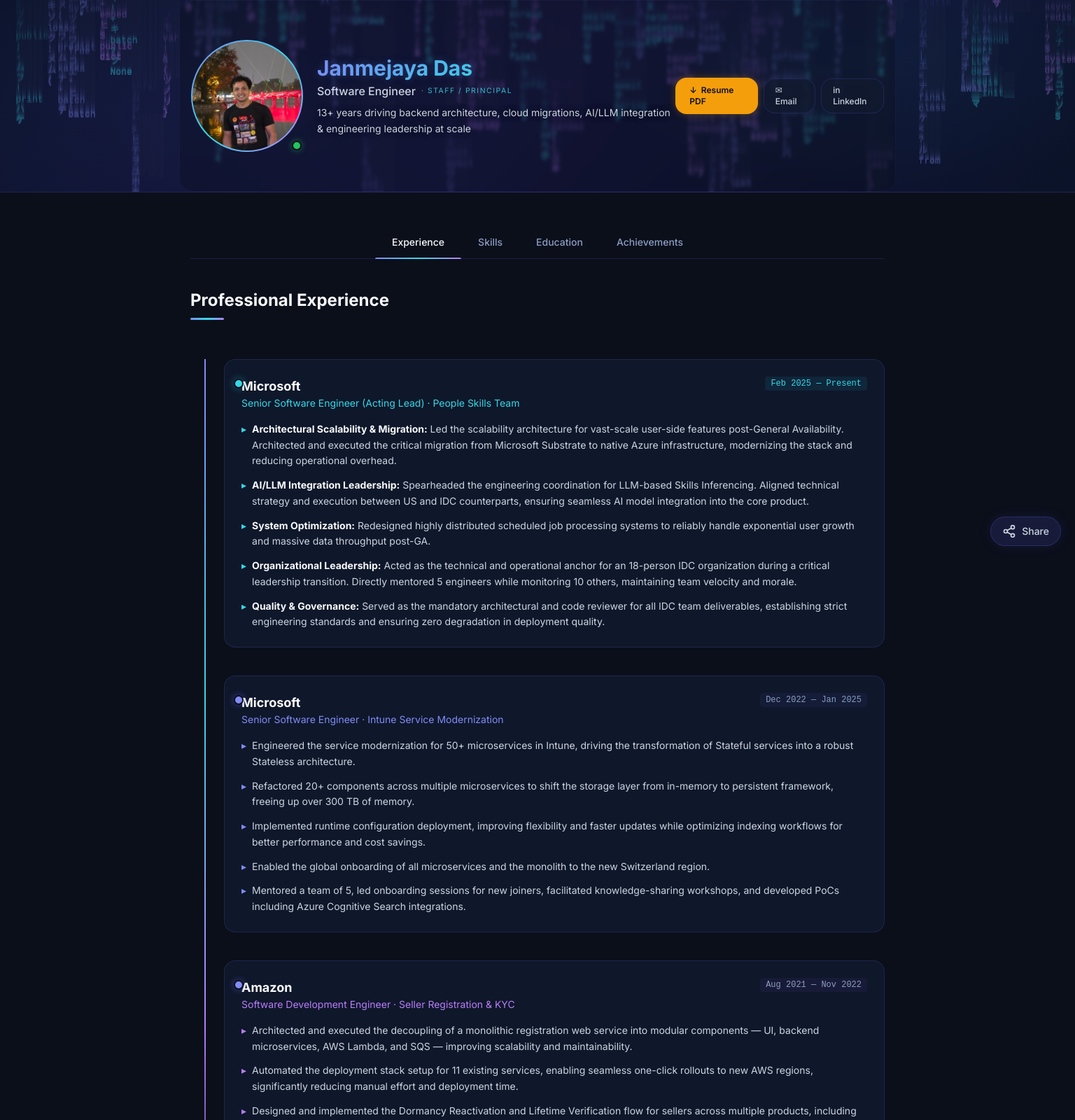
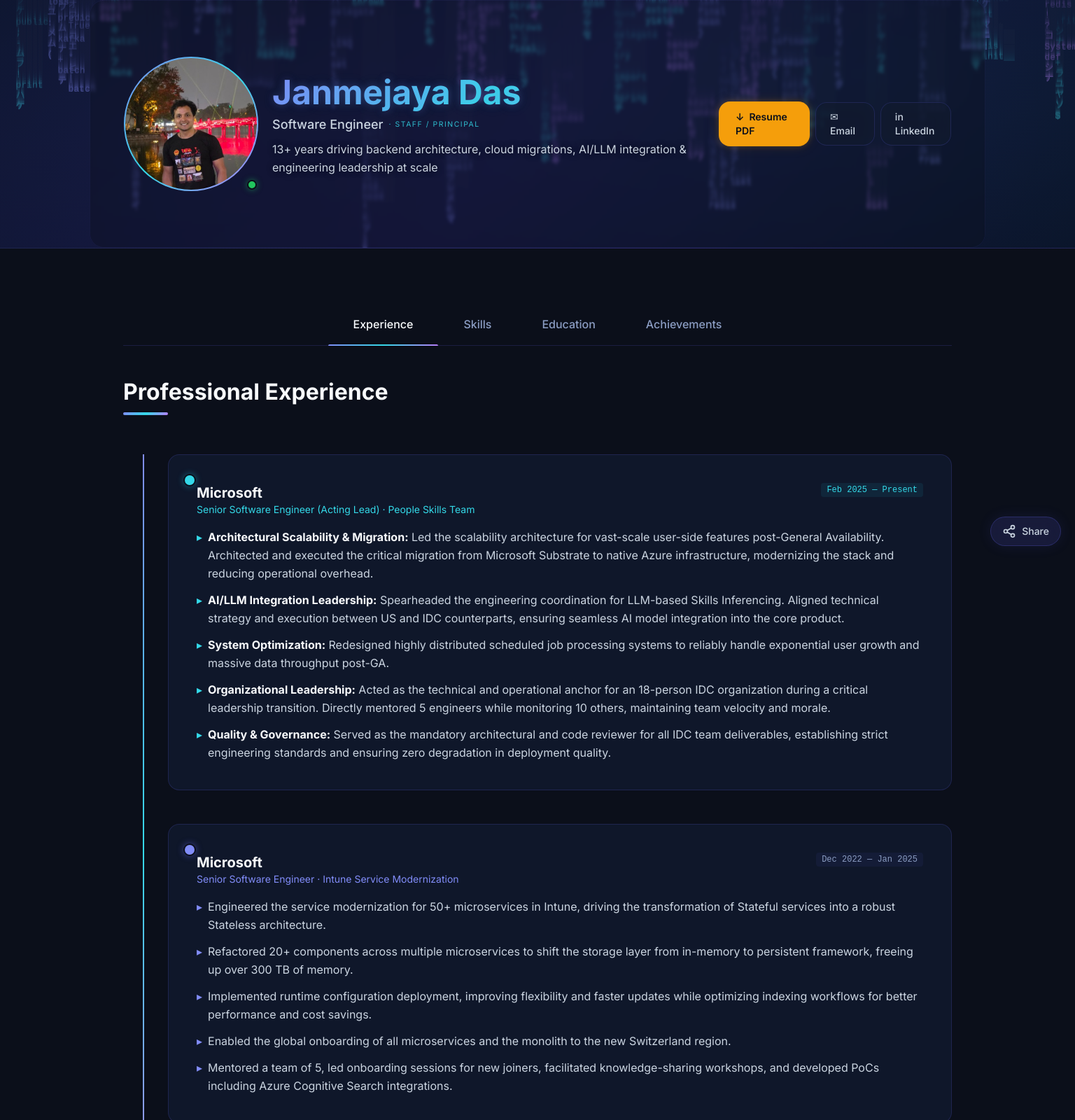
Before and after one commit to okjaydas/resume, a Next.js app: page / in a window 1536 px wide. Shown: the top 1600 px of the page at 70% size. Built offline with nearby package versions, Linux system fonts and the light colour scheme.

Commit message:
scaled for monitor

```diff
--- a/app/globals.css
+++ b/app/globals.css
@@ -354,6 +354,81 @@
   }
 }
 
+/* ─── Large-screen scaling ─── */
+@media (min-width: 1280px) {
+  .section-heading {
+    font-size: 1.75rem;
+  }
+
+  .section-heading::after {
+    width: 56px;
+    height: 3.5px;
+  }
+
+  .timeline-line {
+    left: 24px;
+  }
+
+  .timeline-dot {
+    left: 18px;
+    width: 16px;
+    height: 16px;
+  }
+
+  .tab-btn {
+    padding: 0.875rem 2rem;
+    font-size: 0.95rem;
+  }
+
+  .header-gradient::before {
+    background:
+      radial-gradient(ellipse 900px 400px at 20% 50%, rgba(99, 102, 241, 0.12), transparent),
+      radial-gradient(ellipse 700px 300px at 80% 30%, rgba(34, 211, 238, 0.08), transparent);
+  }
+
+  .skill-pill {
+    padding: 0.5rem 1.1rem;
+    font-size: 0.875rem;
+  }
+}
+
+@media (min-width: 1536px) {
+  .section-heading {
+    font-size: 2rem;
+  }
+
+  .section-heading::after {
+    width: 64px;
+    height: 4px;
+  }
+
+  .timeline-line {
+    left: 28px;
+  }
+
+  .timeline-dot {
+    left: 22px;
+    width: 18px;
+    height: 18px;
+  }
+
+  .tab-btn {
+    padding: 1rem 2.25rem;
+    font-size: 1rem;
+  }
+
+  .header-gradient::before {
+    background:
+      radial-gradient(ellipse 1200px 500px at 20% 50%, rgba(99, 102, 241, 0.12), transparent),
+      radial-gradient(ellipse 900px 400px at 80% 30%, rgba(34, 211, 238, 0.08), transparent);
+  }
+
+  .skill-pill {
+    padding: 0.55rem 1.25rem;
+    font-size: 0.925rem;
+  }
+}
+
 /* ─── Footer ─── */
 .footer-gradient {
   background: linear-gradient(to top, #0b0f1a, var(--bg-secondary));
--- a/app/page.tsx
+++ b/app/page.tsx
@@ -85,7 +85,7 @@
       <header className="header-gradient border-b" style={{ borderColor: "var(--glass-border)" }}>
         <MatrixRain />
         <div
-          className="max-w-5xl mx-auto px-4 py-10 md:py-14 relative z-10"
+          className="max-w-5xl xl:max-w-6xl 2xl:max-w-7xl mx-auto px-4 xl:px-8 2xl:px-12 py-10 md:py-14 xl:py-16 2xl:py-20 relative z-10"
           style={{
             background: "rgba(11,15,26,0.3)",
             backdropFilter: "blur(2px)",
@@ -101,7 +101,7 @@
               {/* Gradient avatar ring */}
               <div className="relative flex-shrink-0">
                 <div
-                  className="w-22 h-22 md:w-40 md:h-40 rounded-full p-[2px] overflow-hidden"
+                  className="w-22 h-22 md:w-40 md:h-40 xl:w-44 xl:h-44 2xl:w-48 2xl:h-48 rounded-full p-[2px] overflow-hidden"
                   style={{ background: "var(--gradient-primary)" }}
                 >
                   <div className="w-full h-full rounded-full overflow-hidden">
@@ -126,14 +126,14 @@
 
               <div>
                 <h1
-                  className="text-2xl md:text-3xl font-bold gradient-text leading-tight"
+                  className="text-2xl md:text-3xl xl:text-4xl 2xl:text-5xl font-bold gradient-text leading-tight"
                   style={{ textShadow: "0 0 12px rgba(129,140,248,0.25), 0 0 24px rgba(52,217,232,0.1)" }}
                 >
                   Janmejaya Das
                 </h1>
                 <div className="flex items-center gap-2 mt-0.5 flex-wrap">
                   <h2
-                    className="text-sm md:text-base font-medium"
+                    className="text-sm md:text-base xl:text-lg font-medium"
                     style={{ color: "var(--text-secondary)" }}
                   >
                     Software Engineer
@@ -143,7 +143,7 @@
                   </span>
                 </div>
                 <p
-                  className="mt-2 text-xs md:text-sm max-w-xl leading-relaxed"
+                  className="mt-2 text-xs md:text-sm xl:text-base max-w-xl xl:max-w-2xl 2xl:max-w-3xl leading-relaxed"
                   style={{ color: "var(--text-secondary)", textShadow: "0 0 8px rgba(0,0,0,0.6)" }}
                 >
                   13+ years driving backend architecture, cloud migrations, AI/LLM integration &amp; engineering leadership at scale
@@ -156,7 +156,7 @@
               <a
                 href="/JanmejayaDas-2026.pdf"
                 download
-                className="header-cta-btn px-5 py-2.5 text-xs font-semibold rounded-2xl transition-all duration-300"
+                className="header-cta-btn px-5 py-2.5 xl:px-6 xl:py-3 text-xs xl:text-sm font-semibold rounded-2xl transition-all duration-300"
                 style={{
                   background: "#f59e0b",
                   color: "#0b0f1a",
@@ -169,7 +169,7 @@
               </a>
               <a
                 href="mailto:janmejaya.das1@gmail.com"
-                className="glass-card px-4 py-2 text-xs font-medium transition-colors"
+                className="glass-card px-4 py-2 xl:px-5 xl:py-2.5 text-xs xl:text-sm font-medium transition-colors"
                 style={{ color: "var(--text-secondary)" }}
               >
                 ✉&ensp;Email
@@ -178,7 +178,7 @@
                 href="https://linkedin.com/in/janmejaya-das"
                 target="_blank"
                 rel="noopener noreferrer"
-                className="glass-card px-4 py-2 text-xs font-medium transition-colors"
+                className="glass-card px-4 py-2 xl:px-5 xl:py-2.5 text-xs xl:text-sm font-medium transition-colors"
                 style={{ color: "var(--text-secondary)" }}
               >
                 in&ensp;LinkedIn
@@ -222,7 +222,7 @@
       </header>
 
       {/* ────── Main ────── */}
-      <main className="max-w-5xl mx-auto px-4 py-12">
+      <main className="max-w-5xl xl:max-w-6xl 2xl:max-w-7xl mx-auto px-4 xl:px-8 2xl:px-12 py-12 xl:py-16 2xl:py-20">
         {/* Tab Navigation */}
         <nav
           className="flex flex-wrap justify-center mb-10 border-b"
@@ -245,17 +245,17 @@
             Professional Experience
           </h2>
 
-          <div className="relative mt-8 pl-12 space-y-10">
+          <div className="relative mt-8 pl-12 xl:pl-16 space-y-10 xl:space-y-12">
             {/* Timeline line */}
             <div className="timeline-line" />
 
             {/* ── Microsoft People Skills ── */}
             <article className="relative animate-fade-in-up stagger-1">
               <div className="timeline-dot current" />
-              <div className="glass-card p-6">
+              <div className="glass-card p-6 xl:p-8 2xl:p-10">
                 <div className="flex flex-col sm:flex-row sm:justify-between sm:items-start gap-1">
                   <div>
-                    <h3 className="text-lg font-bold" style={{ color: "var(--text-primary)" }}>
+                    <h3 className="text-lg xl:text-xl font-bold" style={{ color: "var(--text-primary)" }}>
                       Microsoft
                     </h3>
                     <p className="text-sm" style={{ color: "var(--accent-cyan)" }}>
@@ -269,7 +269,7 @@
                     Feb 2025 — Present
                   </span>
                 </div>
-                <ul className="mt-4 space-y-3 text-sm leading-relaxed" style={{ color: "var(--text-secondary)" }}>
+                <ul className="mt-4 space-y-3 text-sm xl:text-base leading-relaxed" style={{ color: "var(--text-secondary)" }}>
                   <li className="flex gap-2">
                     <span style={{ color: "var(--accent-cyan)" }}>▸</span>
                     <span>
@@ -312,10 +312,10 @@
             {/* ── Microsoft Intune ── */}
             <article className="relative animate-fade-in-up stagger-2">
               <div className="timeline-dot" />
-              <div className="glass-card p-6">
+              <div className="glass-card p-6 xl:p-8 2xl:p-10">
                 <div className="flex flex-col sm:flex-row sm:justify-between sm:items-start gap-1">
                   <div>
-                    <h3 className="text-lg font-bold" style={{ color: "var(--text-primary)" }}>
+                    <h3 className="text-lg xl:text-xl font-bold" style={{ color: "var(--text-primary)" }}>
                       Microsoft
                     </h3>
                     <p className="text-sm" style={{ color: "var(--accent-blue)" }}>
@@ -329,7 +329,7 @@
                     Dec 2022 — Jan 2025
                   </span>
                 </div>
-                <ul className="mt-4 space-y-3 text-sm leading-relaxed" style={{ color: "var(--text-secondary)" }}>
+                <ul className="mt-4 space-y-3 text-sm xl:text-base leading-relaxed" style={{ color: "var(--text-secondary)" }}>
                   <li className="flex gap-2">
                     <span style={{ color: "var(--accent-blue)" }}>▸</span>
                     <span>Engineered the service modernization for 50+ microservices in Intune, driving the transformation of Stateful services into a robust Stateless architecture.</span>
@@ -357,10 +357,10 @@
             {/* ── Amazon ── */}
             <article className="relative animate-fade-in-up stagger-3">
               <div className="timeline-dot" />
-              <div className="glass-card p-6">
+              <div className="glass-card p-6 xl:p-8 2xl:p-10">
                 <div className="flex flex-col sm:flex-row sm:justify-between sm:items-start gap-1">
                   <div>
-                    <h3 className="text-lg font-bold" style={{ color: "var(--text-primary)" }}>
+                    <h3 className="text-lg xl:text-xl font-bold" style={{ color: "var(--text-primary)" }}>
                       Amazon
                     </h3>
                     <p className="text-sm" style={{ color: "var(--accent-purple)" }}>
@@ -374,7 +374,7 @@
                     Aug 2021 — Nov 2022
                   </span>
                 </div>
-                <ul className="mt-4 space-y-3 text-sm leading-relaxed" style={{ color: "var(--text-secondary)" }}>
+                <ul className="mt-4 space-y-3 text-sm xl:text-base leading-relaxed" style={{ color: "var(--text-secondary)" }}>
                   <li className="flex gap-2">
                     <span style={{ color: "var(--accent-purple)" }}>▸</span>
                     <span>Architected and executed the decoupling of a monolithic registration web service into modular components — UI, backend microservices, AWS Lambda, and SQS — improving scalability and maintainability.</span>
@@ -394,10 +394,10 @@
             {/* ── Razorpay ── */}
             <article className="relative animate-fade-in-up stagger-4">
               <div className="timeline-dot" />
-              <div className="glass-card p-6">
+              <div className="glass-card p-6 xl:p-8 2xl:p-10">
                 <div className="flex flex-col sm:flex-row sm:justify-between sm:items-start gap-1">
                   <div>
-                    <h3 className="text-lg font-bold" style={{ color: "var(--text-primary)" }}>
+                    <h3 className="text-lg xl:text-xl font-bold" style={{ color: "var(--text-primary)" }}>
                       Razorpay
                     </h3>
                     <p className="text-sm" style={{ color: "#f59e0b" }}>
@@ -411,7 +411,7 @@
                     Dec 2019 — Aug 2021
                   </span>
                 </div>
-                <ul className="mt-4 space-y-3 text-sm leading-relaxed" style={{ color: "var(--text-secondary)" }}>
+                <ul className="mt-4 space-y-3 text-sm xl:text-base leading-relaxed" style={{ color: "var(--text-secondary)" }}>
                   <li className="flex gap-2">
                     <span style={{ color: "#f59e0b" }}>▸</span>
                     <span>Developed merchant-facing payment features using Java and GoLang, reducing response times by a factor of seven.</span>
@@ -427,7 +427,7 @@
             {/* ── Earlier Experience ── */}
             <article className="relative animate-fade-in-up stagger-5">
               <div className="timeline-dot" />
-              <div className="glass-card p-6">
+              <div className="glass-card p-6 xl:p-8 2xl:p-10">
                 <details>
                   <summary
                     className="text-lg font-bold cursor-pointer select-none"
@@ -521,9 +521,9 @@
             Core Proficiencies
           </h2>
 
-          <div className="mt-8 grid grid-cols-1 md:grid-cols-2 gap-6">
+          <div className="mt-8 grid grid-cols-1 md:grid-cols-2 gap-6 xl:gap-8">
             {Object.entries(SKILLS).map(([key, category]) => (
-              <div key={key} className="glass-card p-6 animate-fade-in-up">
+              <div key={key} className="glass-card p-6 xl:p-8 animate-fade-in-up">
                 <h3
                   className="text-sm font-semibold uppercase tracking-wider mb-4"
                   style={{
@@ -558,10 +558,10 @@
           </h2>
 
           <div className="mt-8 space-y-6">
-            <div className="glass-card p-6 animate-fade-in-up stagger-1">
+            <div className="glass-card p-6 xl:p-8 animate-fade-in-up stagger-1">
               <div className="flex flex-col sm:flex-row sm:justify-between sm:items-start gap-1">
                 <div>
-                  <h3 className="text-lg font-bold" style={{ color: "var(--text-primary)" }}>
+                  <h3 className="text-lg xl:text-xl font-bold" style={{ color: "var(--text-primary)" }}>
                     M.Tech in Software Systems (IoT)
                   </h3>
                   <p className="text-sm" style={{ color: "var(--text-secondary)" }}>
@@ -577,10 +577,10 @@
               </div>
             </div>
 
-            <div className="glass-card p-6 animate-fade-in-up stagger-2">
+            <div className="glass-card p-6 xl:p-8 animate-fade-in-up stagger-2">
               <div className="flex flex-col sm:flex-row sm:justify-between sm:items-start gap-1">
                 <div>
-                  <h3 className="text-lg font-bold" style={{ color: "var(--text-primary)" }}>
+                  <h3 className="text-lg xl:text-xl font-bold" style={{ color: "var(--text-primary)" }}>
                     Bachelor of Technology in IT
                   </h3>
                   <p className="text-sm" style={{ color: "var(--text-secondary)" }}>
@@ -621,7 +621,7 @@
             ].map((item, i) => (
               <div
                 key={item.title}
-                className={`glass-card p-6 animate-fade-in-up stagger-${i + 1}`}
+                className={`glass-card p-6 xl:p-8 animate-fade-in-up stagger-${i + 1}`}
                 style={{
                   borderLeft: "3px solid",
                   borderImage: "var(--gradient-primary) 1",
@@ -641,7 +641,7 @@
 
       {/* ────── Footer ────── */}
       <footer className="footer-gradient py-10">
-        <div className="max-w-5xl mx-auto px-4">
+        <div className="max-w-5xl xl:max-w-6xl 2xl:max-w-7xl mx-auto px-4 xl:px-8 2xl:px-12">
           <div className="flex flex-col md:flex-row justify-between items-center gap-4">
             <div className="text-center md:text-left">
               <h2 className="text-lg font-bold gradient-text">Janmejaya Das</h2>
```
